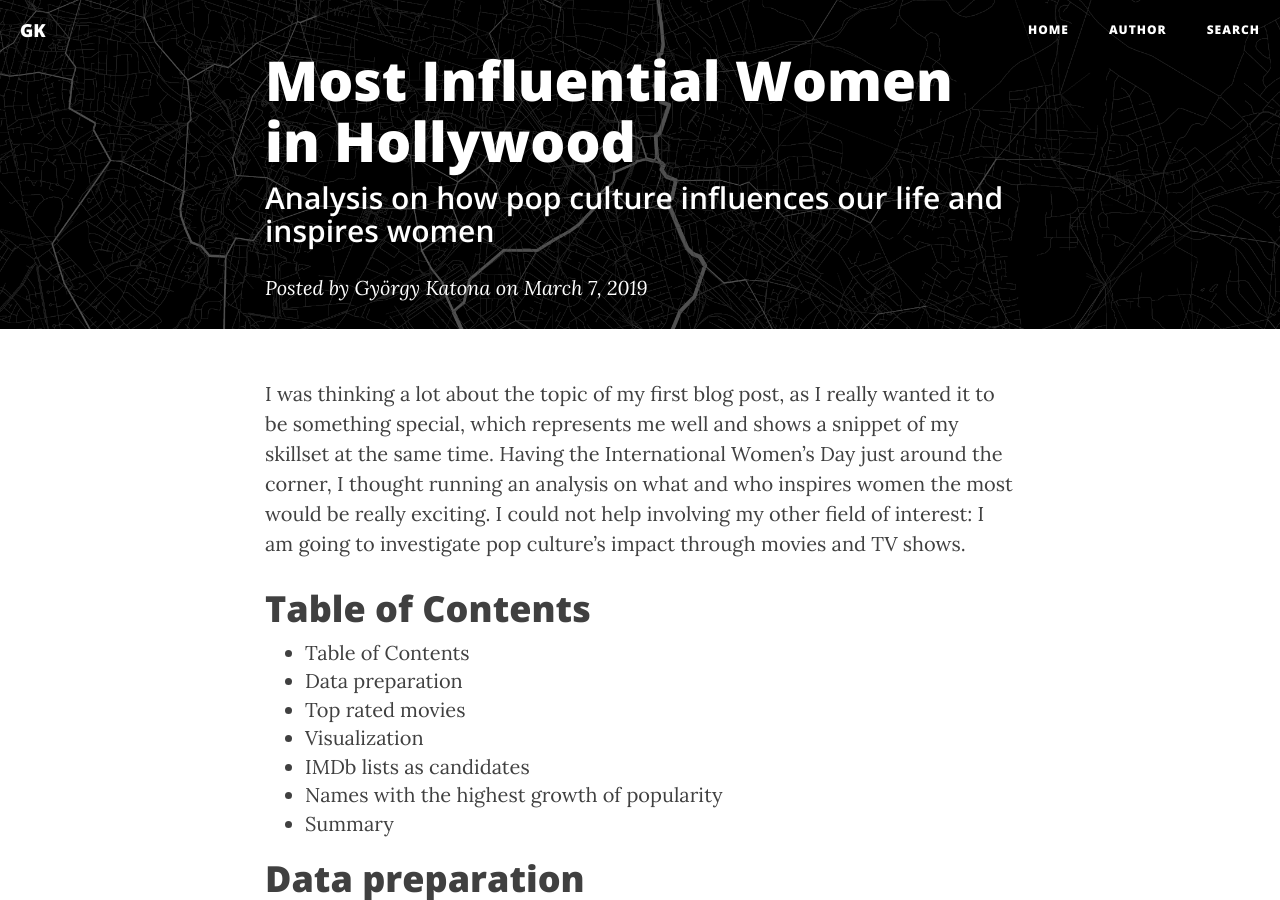
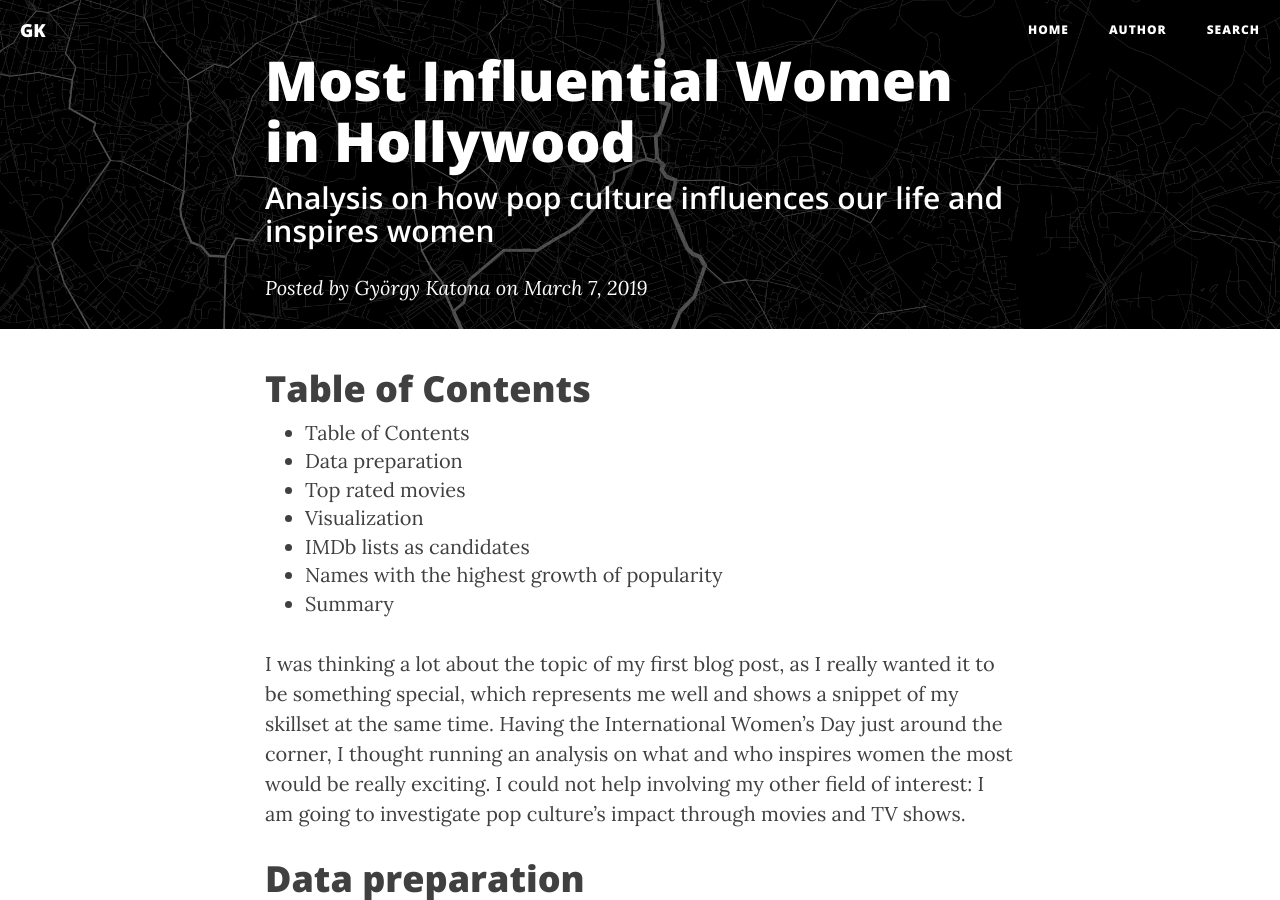
Before and after one commit to georgekatona/georgekatona.github.io, a Jekyll site: the page built from _posts/2019-03-07-Most-Influential-Women-in-Hollywood.markdown, in a window 1280 px wide and 900 px high. Built offline with Jekyll 4.4.1, drawn with Linux system fonts in a browser that asks for light colours; nearby versions of some CDN libraries; comment, search, counter and statistics services are not loaded.

```diff
--- a/_posts/2019-03-07-Most-Influential-Women-in-Hollywood.markdown
+++ b/_posts/2019-03-07-Most-Influential-Women-in-Hollywood.markdown
@@ -8,12 +8,12 @@ img_preview:	"img/female_inspiration.jpg"
 draft:	true
 ---
 
-I was thinking a lot about the topic of my first blog post, as I really wanted it to be something special, which represents me well and shows a snippet of my skillset at the same time. Having the International Women's Day just around the corner, I thought running an analysis on what and who inspires women the most would be really exciting. I could not help involving my other field of interest: I am going to investigate pop culture's impact through movies and TV shows.
-
 # Table of Contents
 
 * TOC
 {:toc}
+
+I was thinking a lot about the topic of my first blog post, as I really wanted it to be something special, which represents me well and shows a snippet of my skillset at the same time. Having the International Women's Day just around the corner, I thought running an analysis on what and who inspires women the most would be really exciting. I could not help involving my other field of interest: I am going to investigate pop culture's impact through movies and TV shows.
 
 # Data preparation
 
```
